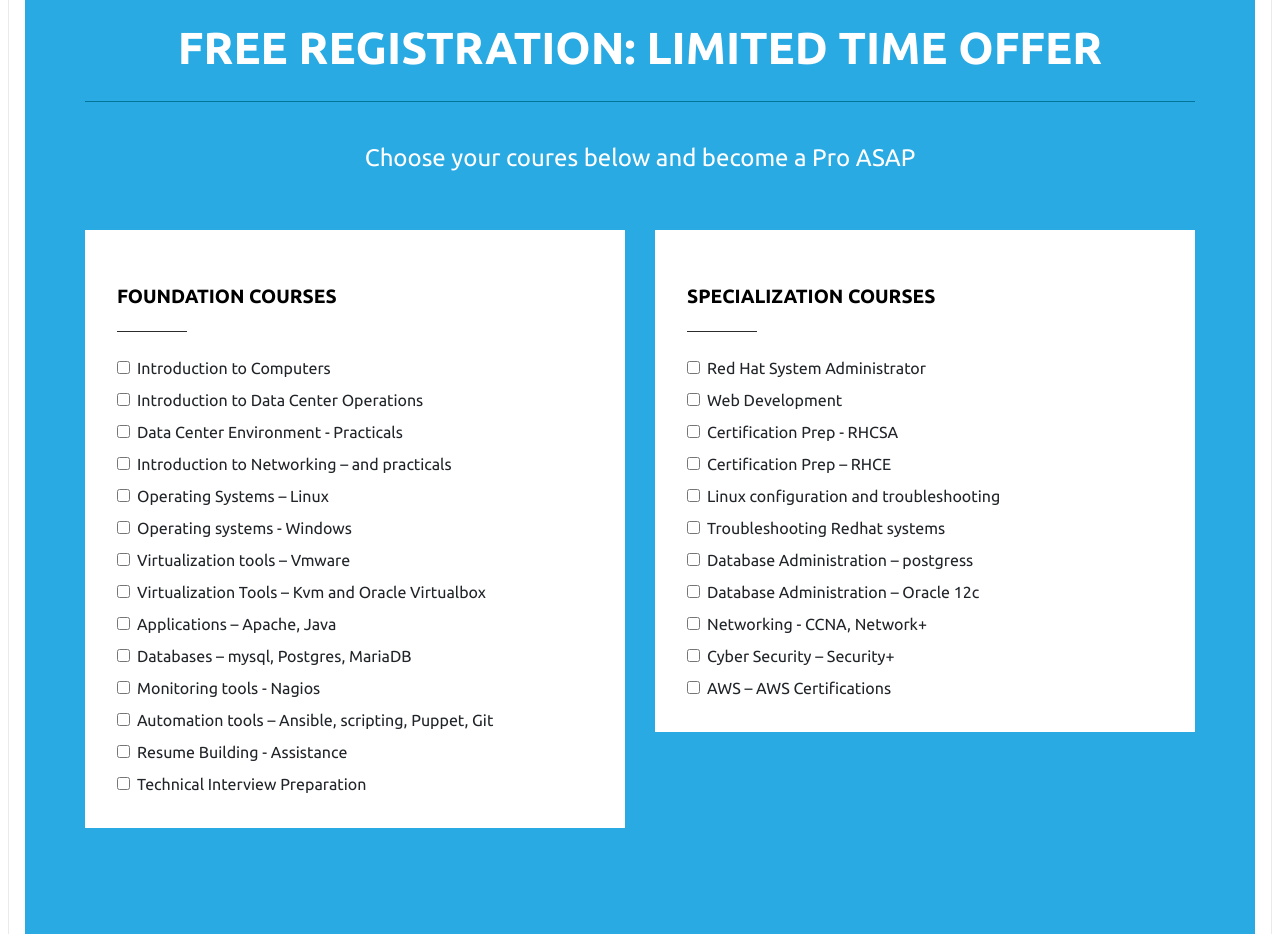
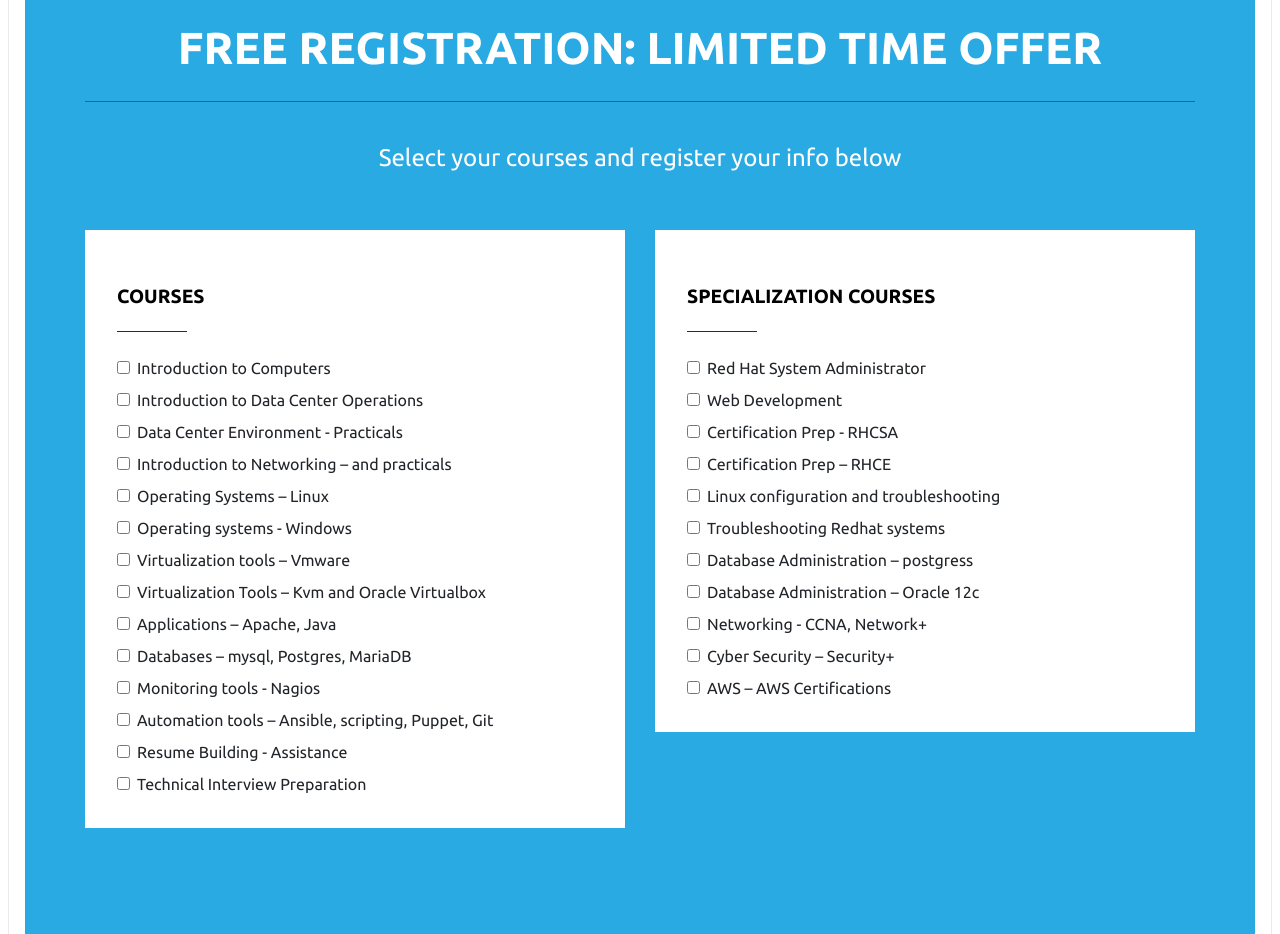
Before and after one commit to edouardyonga/myteacherLanding, a Nuxt app: page / in a window 1280 px wide. Shown: the part 1740-2674 px from the top of the page. Built offline with nearby package versions, Linux system fonts and the light colour scheme.

Commit message:
[Typo Updates]

```diff
--- a/pages/index.vue
+++ b/pages/index.vue
@@ -198,13 +198,13 @@
             </h3>
             <span></span>
             <p class="reg-subtitle">
-              Choose your coures below and become a Pro ASAP
+              Select your courses and register your info below
             </p>
           </div>
           <div class="agileits-services-row row py-md-5 pb-5">
             <div class="col-lg-6">
               <div class="agileits-services-grids">
-                <h4 class="sec-title">Foundation Courses</h4>
+                <h4 class="sec-title">Courses</h4>
                 <span></span>
                 <div>
                   <div v-for="(course, index) in foundation" :key='index' class="form-check">
```
